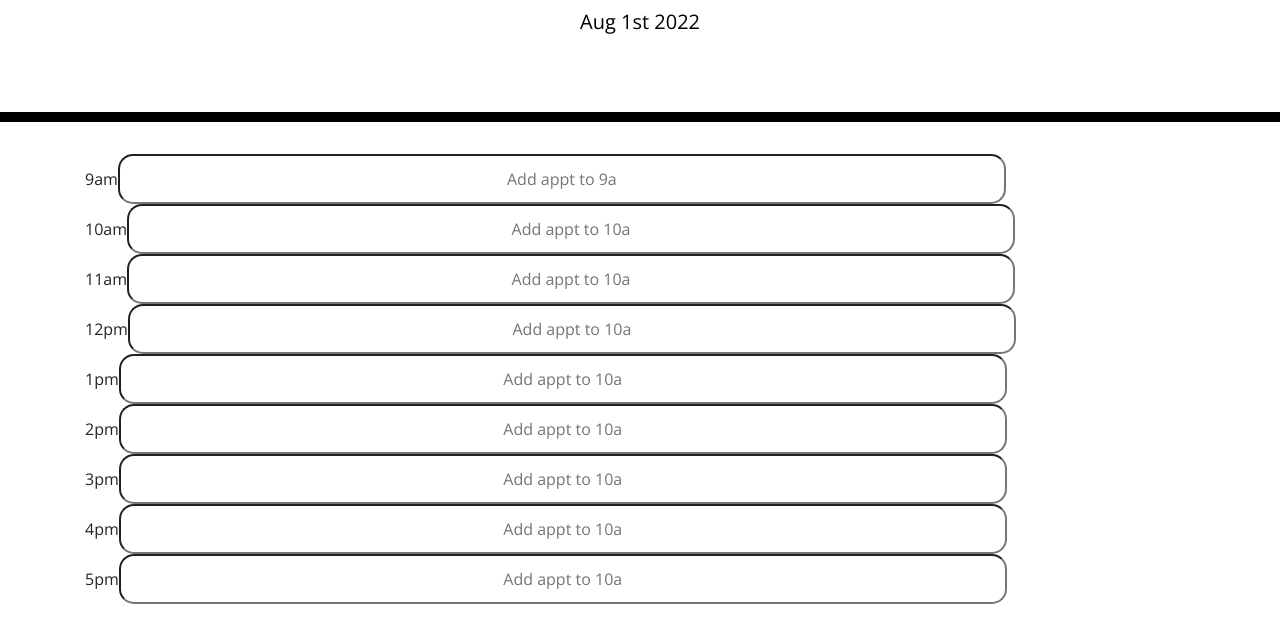
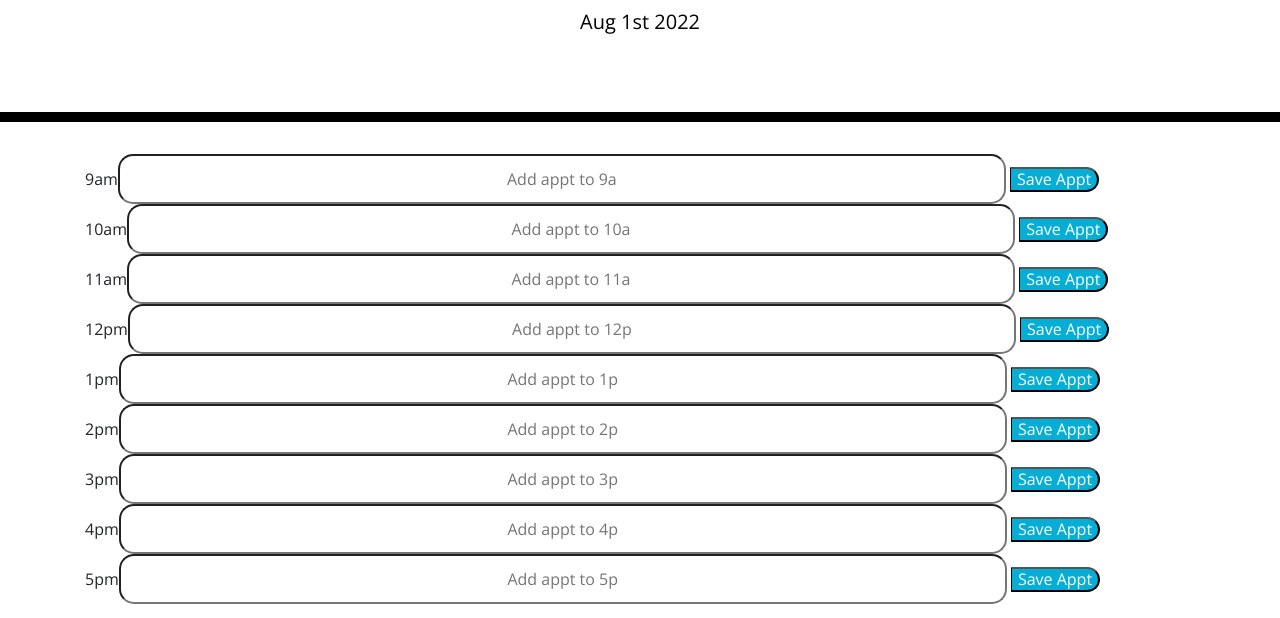
Before and after one commit to Minotaurius/Work_Day_Scheduler, a plain HTML site: page index.html in a window 1280 px wide. Shown: the part 182-800 px from the top of the page. Drawn offline with nearby package versions, Linux system fonts and the light colour scheme.

Commit message:
Adding save buttons to calendar

```diff
--- a/assets/css/style.css
+++ b/assets/css/style.css
@@ -71,6 +71,7 @@ textarea {
   border-bottom-right-radius: 15px;
   background-color: #06aed5;
   color: white;
+  height: 25px;
 }
 
 .saveBtn i:hover {
--- a/index.html
+++ b/index.html
@@ -1,23 +1,14 @@
 <!DOCTYPE html>
 <html lang="en">
+
 <head>
   <meta charset="UTF-8" />
   <meta name="viewport" content="width=device-width, initial-scale=1.0" />
   <meta http-equiv="X-UA-Compatible" content="ie=edge" />
-    <link
-      rel="stylesheet"
-      href="https://stackpath.bootstrapcdn.com/bootstrap/4.3.1/css/bootstrap.min.css"
-    />
-    <link
-      rel="stylesheet"
-      href="https://use.fontawesome.com/releases/v5.8.1/css/all.css"
-      integrity="sha384-50oBUHEmvpQ+1lW4y57PTFmhCaXp0ML5d60M1M7uH2+nqUivzIebhndOJK28anvf"
-      crossorigin="anonymous"
-    />
-    <link
-      href="https://fonts.googleapis.com/css?family=Open+Sans&display=swap"
-      rel="stylesheet"
-    />
+  <link rel="stylesheet" href="https://stackpath.bootstrapcdn.com/bootstrap/4.3.1/css/bootstrap.min.css" />
+  <link rel="stylesheet" href="https://use.fontawesome.com/releases/v5.8.1/css/all.css"
+    integrity="sha384-50oBUHEmvpQ+1lW4y57PTFmhCaXp0ML5d60M1M7uH2+nqUivzIebhndOJK28anvf" crossorigin="anonymous" />
+  <link href="https://fonts.googleapis.com/css?family=Open+Sans&display=swap" rel="stylesheet" />
   <link rel="stylesheet" href="./assets/css/style.css" />
   <title>Work Day Scheduler</title>
 </head>
@@ -33,32 +24,48 @@
     <!-- Timeblocks go here -->
     <div id="0900a">
       9am<input type="text" placeholder="Add appt to 9a" class="time-block">
+      <button class="saveBtn">Save Appt</button>
     </div>
+
     <div id="1000a">
       10am<input type="text" placeholder="Add appt to 10a" class="time-block">
-      </div>
-      <div id="1100a">
-        11am<input type="text" placeholder="Add appt to 10a" class="time-block">
-      </div>
-      <div id="1200p">
-        12pm<input type="text" placeholder="Add appt to 10a" class="time-block">
-      </div>
-      <div id="1300p">
-        1pm<input type="text" placeholder="Add appt to 10a" class="time-block">
-      </div>
-      <div id="1400p">
-        2pm<input type="text" placeholder="Add appt to 10a" class="time-block">
-      </div>
-      <div id="1500p">
-        3pm<input type="text" placeholder="Add appt to 10a" class="time-block">
-      </div>
-      <div id="1600p">
-        4pm<input type="text" placeholder="Add appt to 10a" class="time-block">
-      </div>
-      <div id="1700p">
-        5pm<input type="text" placeholder="Add appt to 10a" class="time-block">
+      <button class="saveBtn">Save Appt</button>
     </div>
 
+    <div id="1100a">
+      11am<input type="text" placeholder="Add appt to 11a" class="time-block">
+      <button class="saveBtn">Save Appt</button>
+    </div>
+
+    <div id="1200p">
+      12pm<input type="text" placeholder="Add appt to 12p" class="time-block">
+      <button class="saveBtn">Save Appt</button>
+    </div>
+
+    <div id="1300p">
+      1pm<input type="text" placeholder="Add appt to 1p" class="time-block">
+      <button class="saveBtn">Save Appt</button>
+    </div>
+
+    <div id="1400p">
+      2pm<input type="text" placeholder="Add appt to 2p" class="time-block">
+      <button class="saveBtn">Save Appt</button>
+    </div>
+
+    <div id="1500p">
+      3pm<input type="text" placeholder="Add appt to 3p" class="time-block">
+      <button class="saveBtn">Save Appt</button>
+    </div>
+
+    <div id="1600p">
+      4pm<input type="text" placeholder="Add appt to 4p" class="time-block">
+      <button class="saveBtn">Save Appt</button>
+    </div>
+
+    <div id="1700p">
+      5pm<input type="text" placeholder="Add appt to 5p" class="time-block">
+      <button class="saveBtn">Save Appt</button>
+    </div>
 
   </div>
 
@@ -66,4 +73,5 @@
   <script src="https://cdnjs.cloudflare.com/ajax/libs/moment.js/2.24.0/moment.min.js"></script>
   <script src="./assets/js/script.js"></script>
 </body>
+
 </html>
```
Lines whose indentation alone changed are shown as unchanged.
